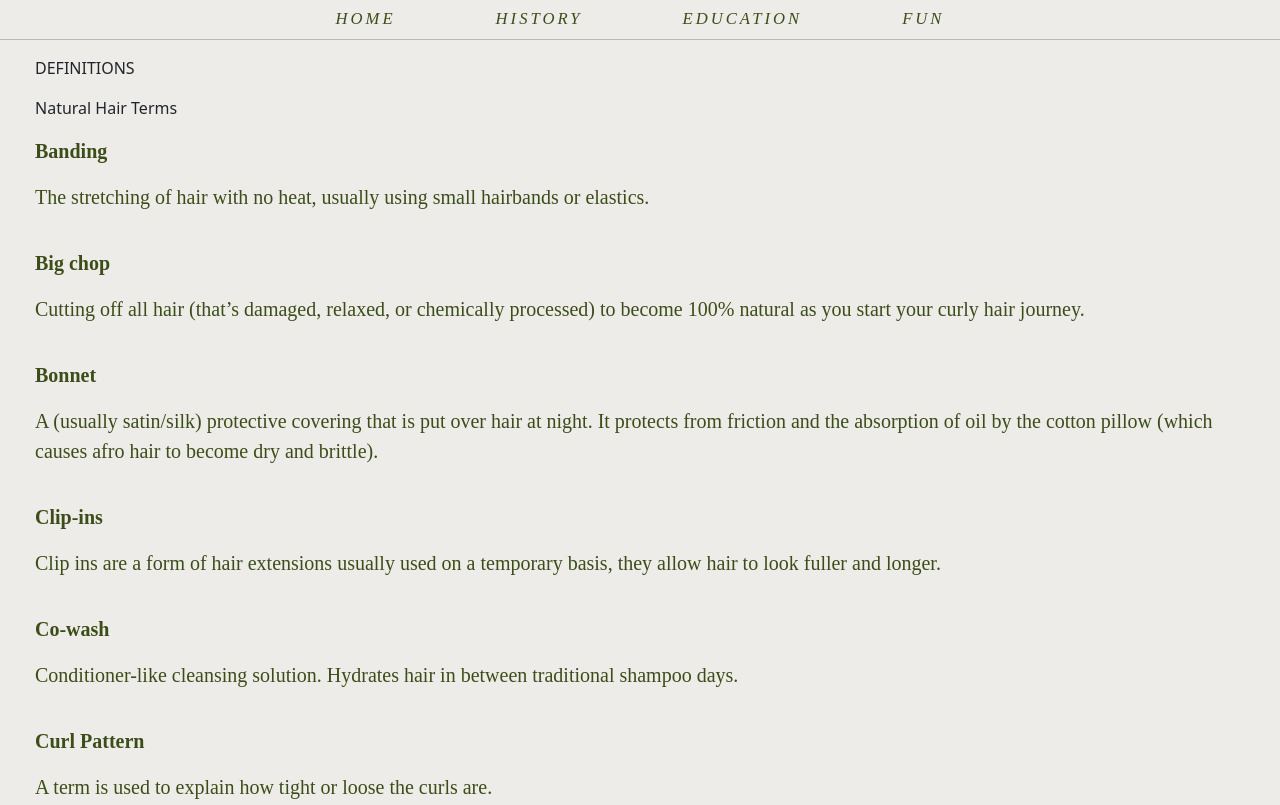
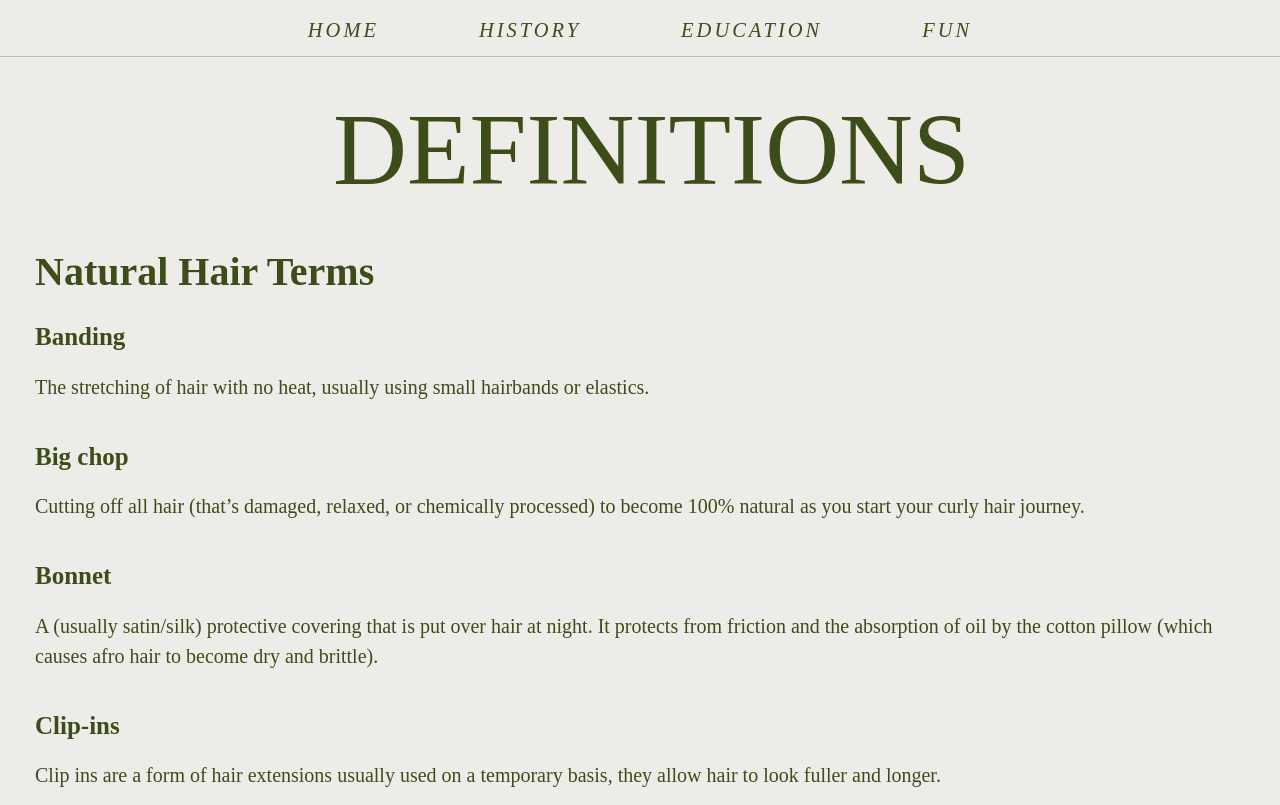
Before and after one commit to ezinne0/Hair-itage, a plain HTML site: page definitions.html in a window 1280 px wide. Shown: the top 805 px of the page. Drawn offline with nearby package versions, Linux system fonts and the light colour scheme; a web font is replaced by a local one.

Commit message:
4/22 work pt1

```diff
--- a/styles.css
+++ b/styles.css
@@ -20,13 +20,13 @@ Hello source peeker :D */
 }
 
 .header-buttons{
-    padding-left: 50px; padding-right:50px; padding-top: 7px;
+    padding-left: 50px; padding-right:50px; padding-top: 15px; padding-bottom: 3px;
     font-family: "DM Serif Display", serif;
     font-weight: 20;
     font-style:oblique;
     color: #3C4D19;
     letter-spacing: 3px;
-    font-size: 1.3vw; /*makes the text responsive to screen size*/
+    font-size: 1.6vw; /*makes the text responsive to screen size*/
     text-align: center;
     display: block;
     text-decoration: none;
@@ -117,7 +117,7 @@ covers more than one element. If written with a dash, it is only one element */
 
 /* history page styling */
 
-.history-title{
+.history-title, .def-title{
     color: #3C4D19;
     font-family: "DM Serif Display", serif;
     font-weight: 500;
@@ -125,6 +125,13 @@ covers more than one element. If written with a dash, it is only one element */
     font-size: 8vw; /* size is responsive to screen size */
     text-align: center;
 }
+
+.flower-text{
+    text-align: center;
+    color:#3C4D19;
+    font-size:1.75vw;
+}
+
 .history-small-title{
     color: #3C4D19;
     font-family: "Laila", serif;
@@ -231,9 +238,17 @@ covers more than one element. If written with a dash, it is only one element */
 #mainDivD{
     padding-left: 35px;
 }
+
+.smallTitleDef{
+    font-size: 40px;
+    font-family: "DM Serif Display", serif;
+    font-weight: 600;
+    color:#3C4D19
+}
+
 .term{
     font-family: "Laila", serif;
-    font-size: 20px;
+    font-size: 25px;
     font-weight: 600;
     color: #3C4D19;
 
```
Also changed, not shown: history.html (+1 -0 lines).
